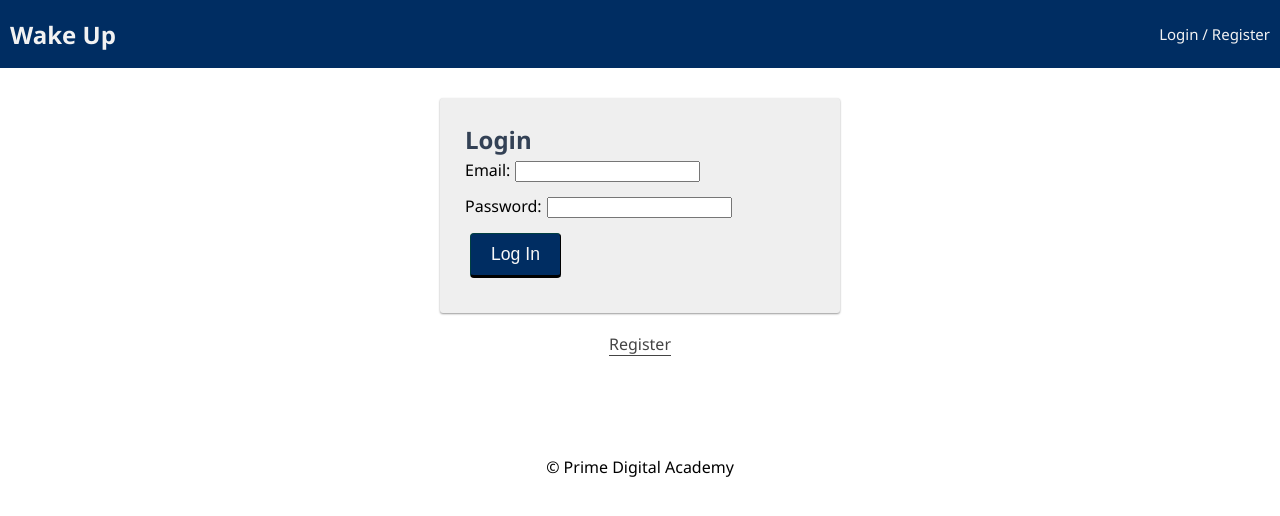
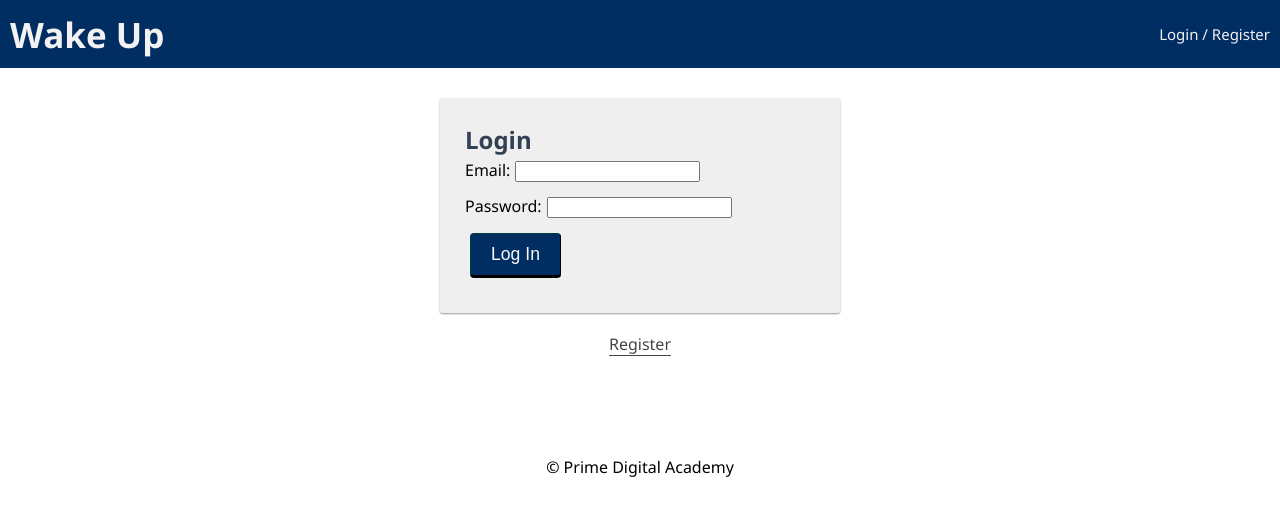
Before and after one commit to Alibashir22/prime-solo-project, a React (Vite) app: page /#/login in a window 1280 px wide. Shown: the top 516 px of the page. Built offline with nearby package versions, Linux system fonts and the light colour scheme; no server answers.

Commit message:
updated logo and font size

```diff
--- a/src/components/Nav/Nav.css
+++ b/src/components/Nav/Nav.css
@@ -14,7 +14,7 @@
 }
 
 .nav-title {
-  font-size: 24px;
+  font-size: 35px;
   font-weight: 700;
   color: #f2f2f2;
   padding-left: 10px;
--- a/src/components/Nav/Nav.jsx
+++ b/src/components/Nav/Nav.jsx
@@ -24,8 +24,9 @@ function Nav() {
         {/* If a user is logged in, show these links */}
         {user.id && (
           <>
+
             <Link className="navLink" to="/history">
-              Home
+              History
             </Link>
 
 
```
